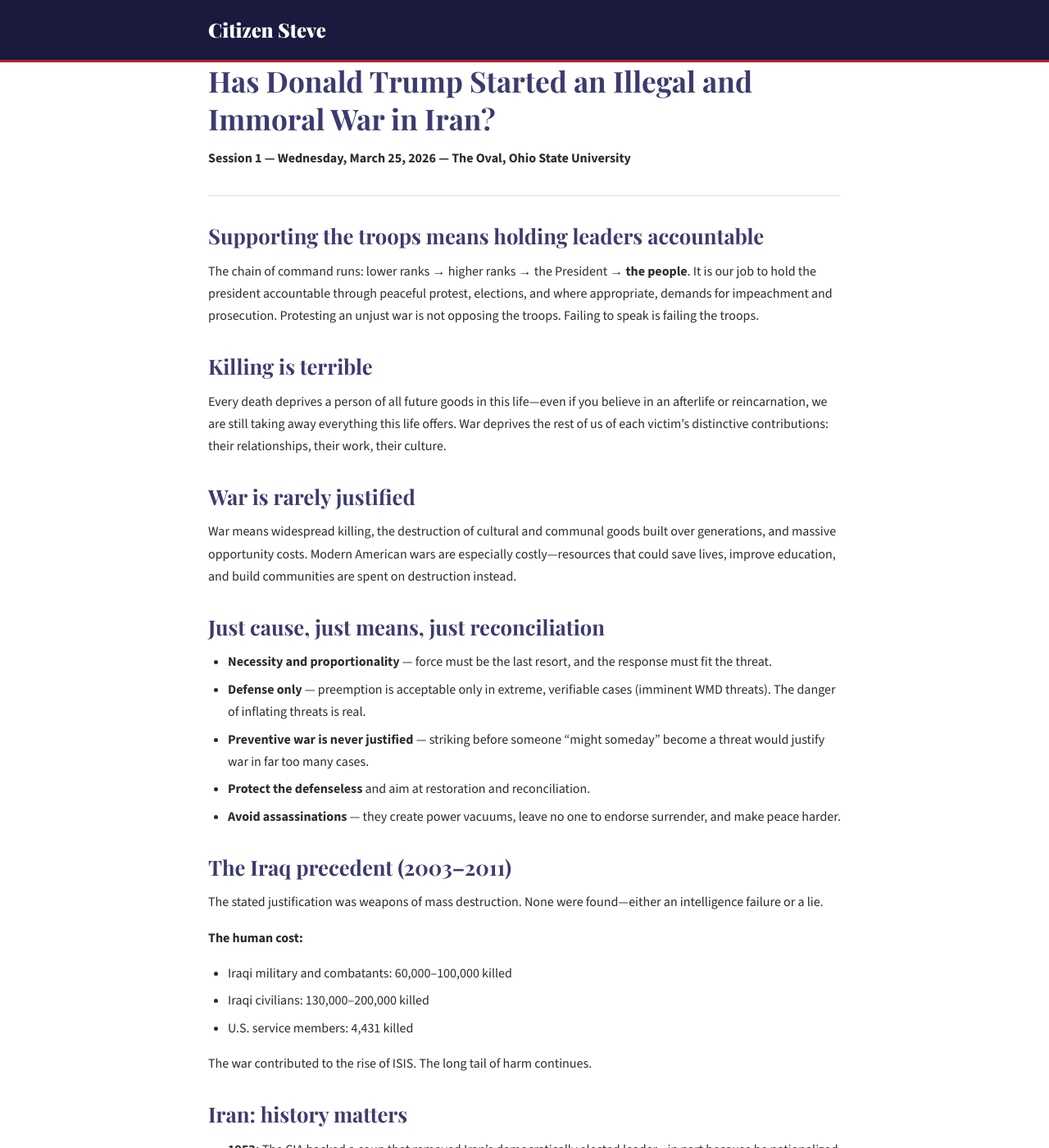
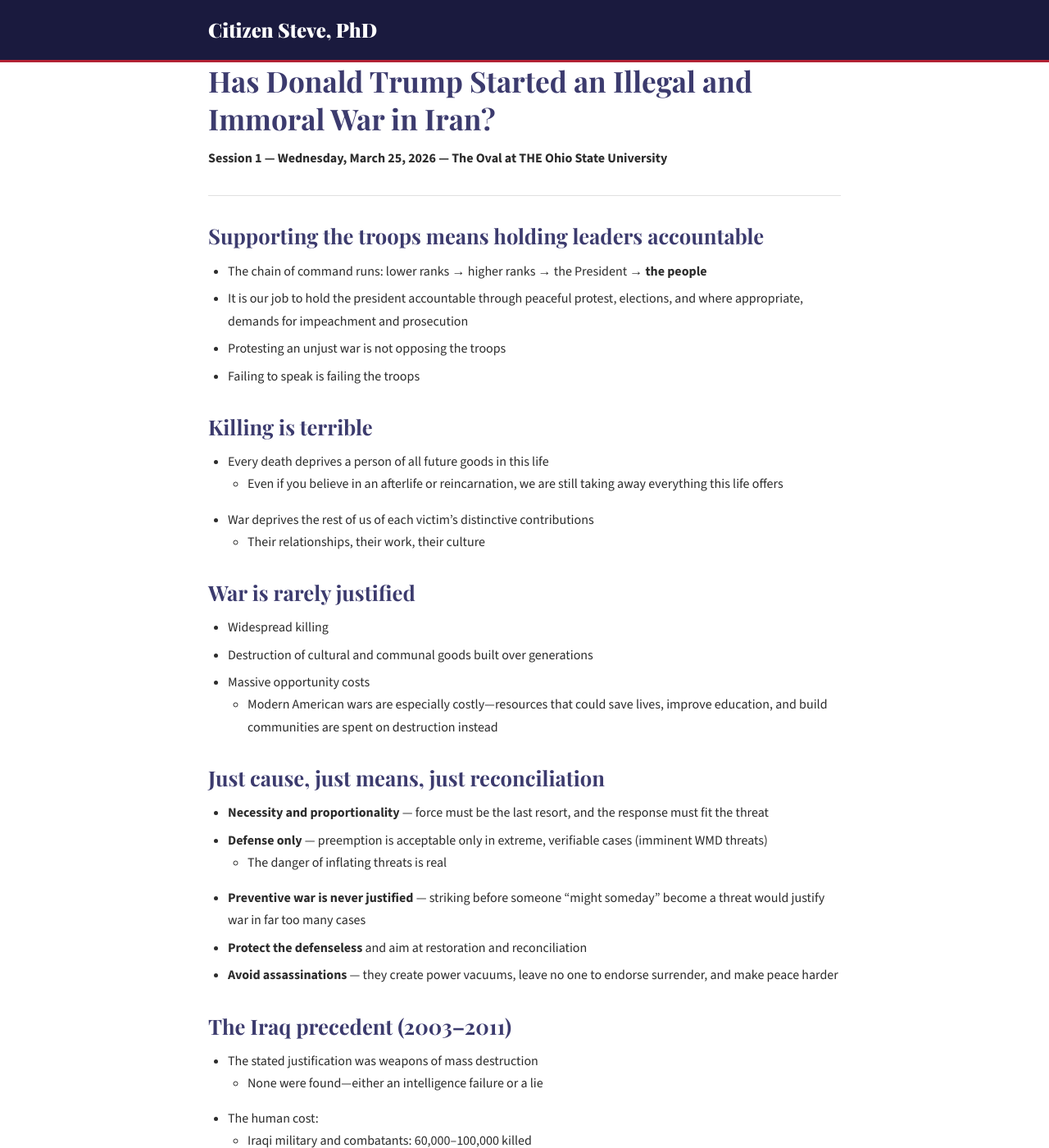
Before and after one commit to beren1hand/citizenstevephd.github.io, a Jekyll site: the page built from _posts/2026-03-25-session-1-unjustified-war.md, in a window 1280 px wide and 1400 px high. Shown: the whole window at 82% size. Built offline with Jekyll 4.4.1, drawn with Linux system fonts in a browser that asks for light colours; some of the changed text lies outside the part shown.

Commit message:
Before the cheese

```diff
--- a/_layouts/default.html
+++ b/_layouts/default.html
@@ -15,7 +15,7 @@
         <img src="/assets/images/header.jpg" alt="Citizen Steve banner" class="hero-img">
         <div class="hero-overlay"></div>
         <div class="hero-content container">
-            <h1>Citizen Steve</h1>
+            <h1>Citizen Steve, PhD</h1>
             <p class="tagline">Evidence-based education on American democracy<br>and constitutional governance</p>
             <p class="schedule">Wednesdays, 1–2 PM @ The Oval</p>
         </div>
@@ -23,7 +23,7 @@
     {% else %}
     <header class="compact">
         <div class="container">
-            <a href="/" class="site-title">Citizen Steve</a>
+            <a href="/" class="site-title">Citizen Steve, PhD</a>
         </div>
     </header>
     {% endif %}
@@ -34,8 +34,7 @@
 
     <footer>
         <div class="container">
-            <p>Citizen Steve | Evidence-based education for democracy</p>
-            <p><a href="mailto:steve@citizenstevephd.com">steve@citizenstevephd.com</a></p>
+            <p>Citizen Steve, PhD | Evidence-based education for democracy</p>
         </div>
     </footer>
 </body>
--- a/_posts/2026-03-25-session-1-unjustified-war.md
+++ b/_posts/2026-03-25-session-1-unjustified-war.md
@@ -1,63 +1,82 @@
 ---
 layout: default
 title: "Session 1: Has Donald Trump Started an Illegal and Immoral War in Iran?"
-date: 2026-03-25 13:00:00 -0400
+date: 2026-03-25 00:00:00 -0400
 categories: sessions
 ---
 
 # Has Donald Trump Started an Illegal and Immoral War in Iran?
 
-**Session 1 — Wednesday, March 25, 2026 — The Oval, Ohio State University**
+**Session 1 — Wednesday, March 25, 2026 — The Oval at THE Ohio State University**
 
 ---
 
 ## Supporting the troops means holding leaders accountable
 
-The chain of command runs: lower ranks → higher ranks → the President → **the people**. It is our job to hold the president accountable through peaceful protest, elections, and where appropriate, demands for impeachment and prosecution. Protesting an unjust war is not opposing the troops. Failing to speak is failing the troops.
+- The chain of command runs: lower ranks → higher ranks → the President → **the people**
+- It is our job to hold the president accountable through peaceful protest, elections, and where appropriate, demands for impeachment and prosecution
+- Protesting an unjust war is not opposing the troops
+- Failing to speak is failing the troops
 
 ## Killing is terrible
 
-Every death deprives a person of all future goods in this life—even if you believe in an afterlife or reincarnation, we are still taking away everything this life offers. War deprives the rest of us of each victim's distinctive contributions: their relationships, their work, their culture.
+- Every death deprives a person of all future goods in this life
+  - Even if you believe in an afterlife or reincarnation, we are still taking away everything this life offers
+- War deprives the rest of us of each victim's distinctive contributions
+  - Their relationships, their work, their culture
 
 ## War is rarely justified
 
-War means widespread killing, the destruction of cultural and communal goods built over generations, and massive opportunity costs. Modern American wars are especially costly—resources that could save lives, improve education, and build communities are spent on destruction instead.
+- Widespread killing
+- Destruction of cultural and communal goods built over generations
+- Massive opportunity costs
+  - Modern American wars are especially costly—resources that could save lives, improve education, and build communities are spent on destruction instead
 
 ## Just cause, just means, just reconciliation
 
-- **Necessity and proportionality** — force must be the last resort, and the response must fit the threat.
-- **Defense only** — preemption is acceptable only in extreme, verifiable cases (imminent WMD threats). The danger of inflating threats is real.
-- **Preventive war is never justified** — striking before someone "might someday" become a threat would justify war in far too many cases.
-- **Protect the defenseless** and aim at restoration and reconciliation.
-- **Avoid assassinations** — they create power vacuums, leave no one to endorse surrender, and make peace harder.
+- **Necessity and proportionality** — force must be the last resort, and the response must fit the threat
+- **Defense only** — preemption is acceptable only in extreme, verifiable cases (imminent WMD threats)
+  - The danger of inflating threats is real
+- **Preventive war is never justified** — striking before someone "might someday" become a threat would justify war in far too many cases
+- **Protect the defenseless** and aim at restoration and reconciliation
+- **Avoid assassinations** — they create power vacuums, leave no one to endorse surrender, and make peace harder
 
 ## The Iraq precedent (2003–2011)
 
-The stated justification was weapons of mass destruction. None were found—either an intelligence failure or a lie.
-
-**The human cost:**
-- Iraqi military and combatants: 60,000–100,000 killed
-- Iraqi civilians: 130,000–200,000 killed
-- U.S. service members: 4,431 killed
-
-The war contributed to the rise of ISIS. The long tail of harm continues.
+- The stated justification was weapons of mass destruction
+  - None were found—either an intelligence failure or a lie
+- The human cost:
+  - Iraqi military and combatants: 60,000–100,000 killed
+  - Iraqi civilians: 130,000–200,000 killed
+  - U.S. service members: 4,431 killed
+- The war contributed to the rise of ISIS
+  - The long tail of harm continues
 
 ## Iran: history matters
 
-- **1953:** The CIA backed a coup that removed Iran's democratically elected leader—in part because he nationalized the oil supply—and replaced him with an authoritarian more friendly to U.S. oil interests.
-- **1979:** The Islamic Revolution overthrew the U.S.-backed Shah, eventually leading to state support for terrorism.
-- **2025:** The U.S. launched preventive strikes on Iranian nuclear facilities.
+- **1953:** The CIA backed a coup that removed Iran's democratically elected leader
+  - In part because he nationalized the oil supply
+  - Replaced him with an authoritarian more friendly to U.S. oil interests
+- **1979:** The Islamic Revolution overthrew the U.S.-backed Shah
+  - Eventually leading to state support for terrorism
+- **2025:** The U.S. launched preventive strikes on Iranian nuclear facilities
 
 ## What's happening now
 
-- **The day before the bombing**, Oman's foreign minister said a diplomatic breakthrough was within reach. Was this really a last resort?
-- The strikes **set back local protest and reform efforts** inside Iran, entrenching the authoritarians we claim to oppose.
-- **Joe Kent**, Director of National Counterintelligence, **resigned**—citing no imminent threat.
-- **U.S. demands are unreasonable:** zero enrichment ignores legitimate uses in energy and medicine. Demands for unconditional surrender echo the logic that led to Hiroshima and Nagasaki.
+- **The day before the bombing**, Oman's foreign minister said a diplomatic breakthrough was within reach
+  - Was this really a last resort?
+- The strikes **set back local protest and reform efforts** inside Iran, entrenching the authoritarians we claim to oppose
+- **Joe Kent**, Director of National Counterintelligence, **resigned**—citing no imminent threat
+- **U.S. demands are unreasonable**
+  - Zero enrichment ignores legitimate uses in energy and medicine
+  - Demands for unconditional surrender echo the logic that led to Hiroshima and Nagasaki
 
 ## The law is clear
 
-**Congress** declares war. The **War Powers Resolution** sets limits. The **UN Charter** restricts the use of force to self-defense. If expert assessments say there was no imminent threat and diplomacy was active, do just cause, last resort, and legitimate authority still hold?
+- **Congress** declares war
+- The **War Powers Resolution** sets limits
+- The **UN Charter** restricts the use of force to self-defense
+- If expert assessments say there was no imminent threat and diplomacy was active, do just cause, last resort, and legitimate authority still hold?
 
 ---
 
```
Also changed, not shown: _posts/2026-04-01-session-2-corruption.md (+2 -2 lines), _posts/2026-04-08-session-3-epstein.md (added, +18 -0 lines), _posts/2026-04-15-session-4-police-state.md (added, +18 -0 lines), _posts/2026-04-22-session-5-monarchy.md (added, +18 -0 lines), index.md (+16 -27 lines), CitizenSMB1.jpg (added).
